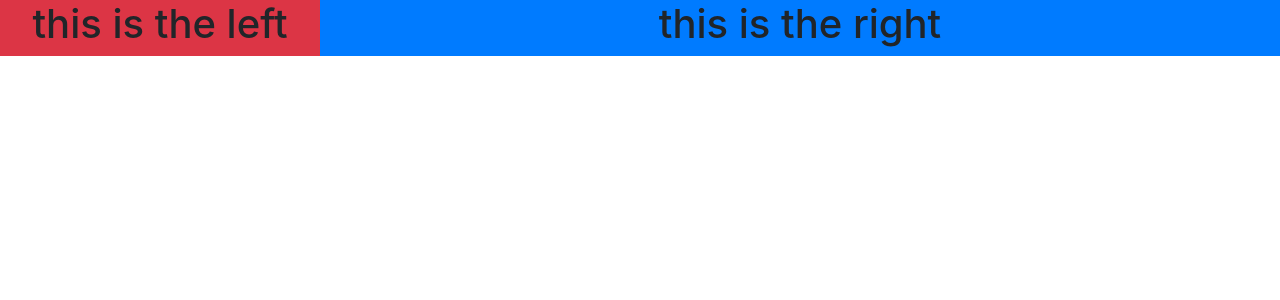
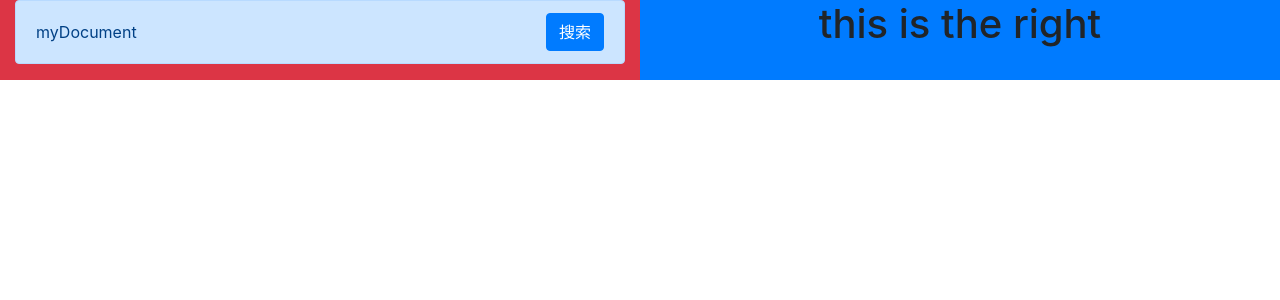
Before and after one commit to Hujianboo/makdwoneditor, a React (Create React App) app: page / in a window 1280 px wide. Shown: the top 300 px of the page. Built offline with nearby package versions, Linux system fonts and the light colour scheme.

Commit message:
add FileSearch

```diff
--- a/src/App.js
+++ b/src/App.js
@@ -1,14 +1,15 @@
 import React from 'react';
 import './App.css';
 import 'bootstrap/dist/css/bootstrap.min.css';
+import FileSearch from './components/FileSearch';
 function App() {
   return (
     <div className="App container-fluid">
       <div className="row">
-        <div className="col-3 bg-danger left-panel">
-          <h1>this is the left</h1>
+        <div className="col bg-danger left-panel">
+          <FileSearch title="myDocument" onFileSearch={(value) => {console.log(value)}}></FileSearch>
         </div>
-        <div className="col-9 bg-primary right-pannel">
+        <div className="col bg-primary right-pannel">
           <h1>this is the right</h1>
         </div>
       </div>
--- a/src/components/FileSearch.js
+++ b/src/components/FileSearch.js
@@ -1,10 +1,64 @@
-import React, { useState } from 'react';
+import React, { useState,useEffect, useRef} from 'react';
 
-const FileSearch = () => {
-     return(
-         <div>
-
-         </div>
-     )
-};
+const FileSearch = ({ title, onFileSearch }) => {
+    const [ inputActive, setInputActive ] = useState(false)
+    const [ value, setValue ] = useState('')
+    let node = useRef(null)
+    const closeSearch = (e) => {
+        e.preventDefault();
+        setInputActive(false);
+        setValue('');
+    }
+    const handleInputEvent = (e) => {
+        const {keyCode} = e;
+        if(keyCode === 13 && inputActive){
+            onFileSearch(value);
+        }else if(keyCode === 27 && inputActive){
+            closeSearch(e);
+        }
+    }
+    useEffect(() => {
+        document.addEventListener('keyup',handleInputEvent);
+        return () => {
+            document.removeEventListener('keyup',handleInputEvent);
+        };
+    });
+    useEffect(() => {
+        if(inputActive){
+            node.current.focus()
+        }
+    },[inputActive])
+    return (
+      <div className="alert alert-primary">
+        { !inputActive &&
+          <div className="d-flex justify-content-between align-items-center">
+            <span>{title}</span>
+            <button
+              type="button"
+              className="btn btn-primary"
+              onClick={() => { setInputActive(true) }}
+            >
+              搜索
+            </button>
+          </div>
+        }
+        { inputActive &&
+          <div className="d-flex justify-content-between align-items-center">
+            <input
+              value={value}
+              ref={node}
+              onChange={(e) => {setValue(e.target.value)}}
+            />
+            <button
+              type="button"
+              className="btn btn-primary"
+              onClick={closeSearch}
+            >
+              关闭
+            </button>
+          </div>
+        }
+      </div>
+    )
+  }
 export default FileSearch;
```
